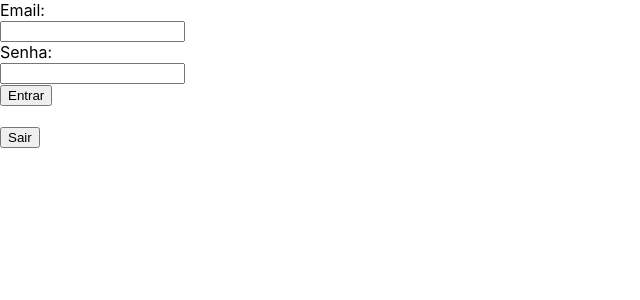
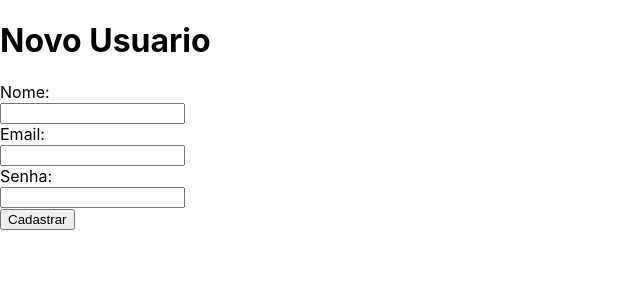
Before and after one commit to GabrielFelix23/CursoReactJs, a React (Create React App) app in the folder meusite/: page / in a window 1280 px wide. Shown: the top 300 px of the page, without its empty margins (0-640 px from the left). Built offline with nearby package versions, Linux system fonts and the light colour scheme; no server answers.

Commit message:
Firebase Auth + Database

```diff
--- a/meusite/src/App.js
+++ b/meusite/src/App.js
@@ -6,43 +6,45 @@ export default class App extends React.Component {
 
         super(props);
         this.state={
+            nome: '',
             email: '',
             senha: ''
         }
 
-        this.logar = this.logar.bind(this)
-        this.sair = this.sair.bind(this)
+        firebase.auth().signOut()
+
+        this.cadastrar = this.cadastrar.bind(this)
 
         firebase.auth().onAuthStateChanged((user) => {
             if(user){
-                alert("Usuario logado com sucesso! \n Email: " + user.email)
+                firebase.database().ref('usuarios').child(user.uid).set({
+                    nome: this.state.nome
+                })
+                .then(() => {
+                    this.setState({nome: '', email: '', senha: ''})
+                })
             }
         })
     }
 
-    logar(e){
+    cadastrar(e){
 
-        firebase.auth().signInWithEmailAndPassword(this.state.email, this.state.senha)
+        firebase.auth().createUserWithEmailAndPassword(this.state.email, this.state.senha)
         .catch((error) => {
-            if(error.code == 'auth/wrong-password'){
-                alert("Senha incorreta")
-            }
-            else{
-                alert("Codigo de erro " + error.code)
-            }
+            alert("Codigo de erro " + error.code)
         })
         e.preventDefault()
-    }
-
-    sair(){
-        firebase.auth().signOut()
-        alert("Deslogado com sucesso!")
     }
 
    render(){
         return(
             <div>
-                <form onSubmit={this.logar}>
+                <h1>Novo Usuario</h1>
+                <form onSubmit={(e) => this.cadastrar(e)}>
+                    <label>Nome: </label><br/>
+                    <input type="text" value={this.state.nome}
+                    onChange={(e) => this.setState({nome: e.target.value})}/><br/>
+
                     <label>Email: </label><br/>
                     <input type="text" value={this.state.email}
                     onChange={(e) => this.setState({email: e.target.value})}/><br/>
@@ -51,10 +53,9 @@ export default class App extends React.Component {
                     <input type="text" value={this.state.senha}
                     onChange={(e) => this.setState({senha: e.target.value})}/><br/>
 
-                    <button type="submit">Entrar</button>
+                    <button type="submit">Cadastrar</button>
                 </form>
-                <br/>
-                <button onClick={this.sair}>Sair</button>
+
             </div>
         )
    }
```
